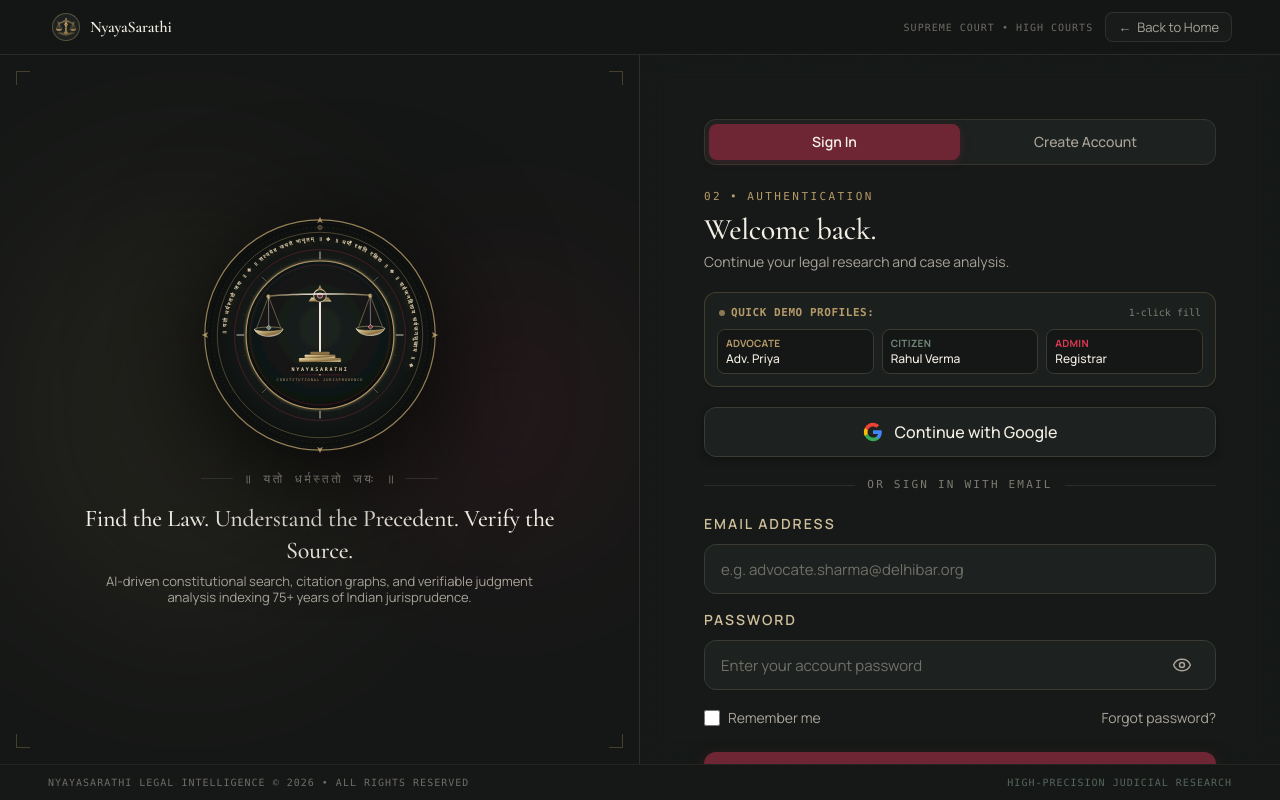
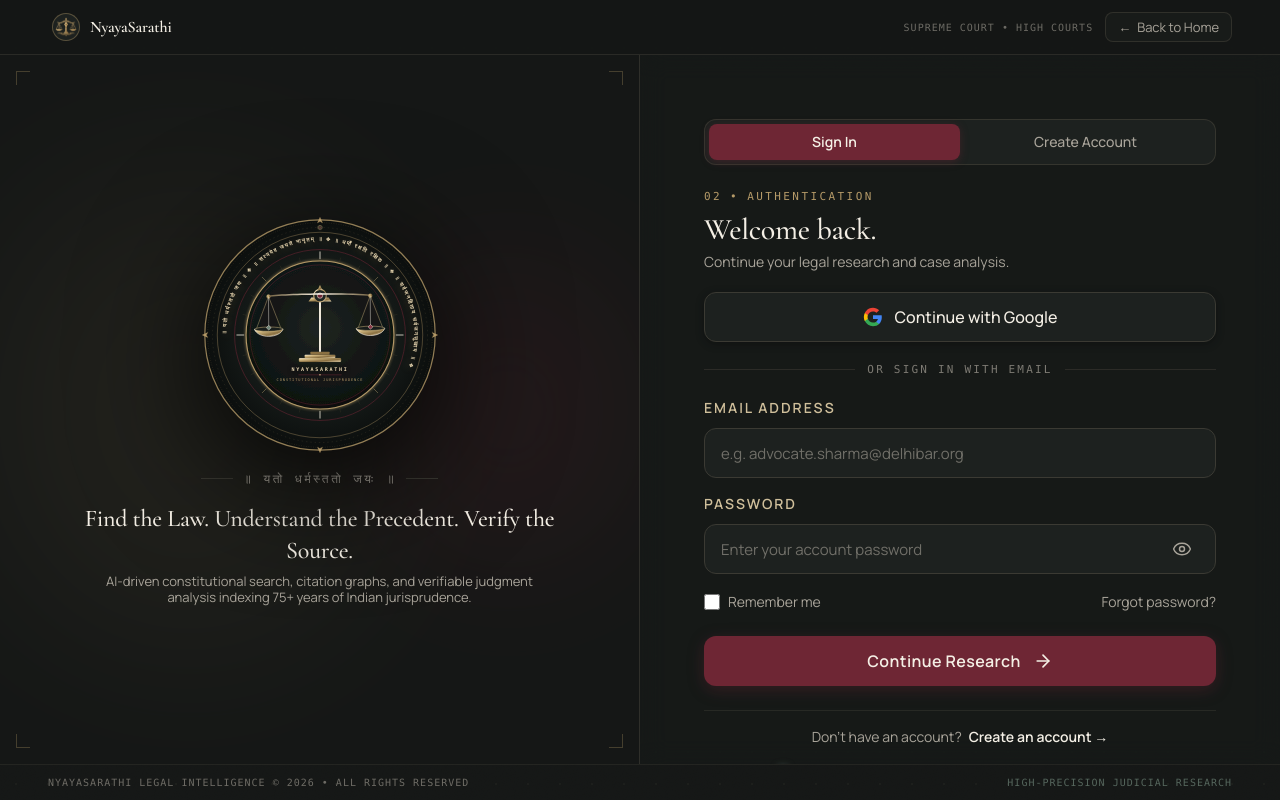
Before and after one commit to Shreedhar-Khorate/NyayaSarathi, a Next.js app in the folder nyayasarathi-app/: page /login in a window 1280 px wide. Built offline with nearby package versions, Linux system fonts and the light colour scheme; no server answers.

Commit message:
feat(auth): remove quick demo profiles bar from sign-in page

```diff
--- a/nyayasarathi-app/src/components/auth/LoginForm.tsx
+++ b/nyayasarathi-app/src/components/auth/LoginForm.tsx
@@ -119,78 +119,6 @@ export function LoginForm() {
         </p>
       </motion.div>
 
-      {/* Quick Demo Access Bar */}
-      <div className="mb-4 sm:mb-5 p-2.5 sm:p-3 rounded-xl bg-[#1D211F]/90 border border-[#B59A68]/25 shadow-sm">
-        <div className="flex items-center justify-between mb-2 px-0.5">
-          <span className="font-mono text-[10px] sm:text-[11px] uppercase tracking-wider text-[#B59A68] font-semibold flex items-center gap-1.5">
-            <span className="w-1.5 h-1.5 rounded-full bg-[#B59A68] animate-pulse" />
-            Quick Demo Profiles:
-          </span>
-          <span className="text-[10px] text-[#A9A49A]/70 font-mono">1-click fill</span>
-        </div>
-        <div className="grid grid-cols-3 gap-1.5 sm:gap-2">
-          <button
-            type="button"
-            onClick={() => {
-              setEmail('test_roles_advocate@nyayasarathi.in');
-              setPassword('Advocate@12345');
-              setErrors({});
-            }}
-            className="px-2 py-1.5 rounded-lg bg-[#151716] border border-[#3B3A33] hover:border-[#B59A68] text-left transition-all hover:bg-[#252A27] group cursor-pointer"
-            title="Adv. Priya Sharma (Advocate Role)"
-          >
-            <div className="flex items-center gap-1">
-              <span className="text-[#B59A68] font-bold text-[9px] sm:text-[10px] tracking-wide block uppercase">
-                ADVOCATE
-              </span>
-            </div>
-            <span className="truncate block text-[#F4EFE5] text-[11px] sm:text-xs font-medium group-hover:text-[#B59A68]">
-              Adv. Priya
-            </span>
-          </button>
-
-          <button
-            type="button"
-            onClick={() => {
-              setEmail('test_roles_user@nyayasarathi.in');
-              setPassword('User@12345');
-              setErrors({});
-            }}
-            className="px-2 py-1.5 rounded-lg bg-[#151716] border border-[#3B3A33] hover:border-[#71877A] text-left transition-all hover:bg-[#252A27] group cursor-pointer"
-            title="Rahul Verma (Citizen Litigant)"
-          >
-            <div className="flex items-center gap-1">
-              <span className="text-[#71877A] font-bold text-[9px] sm:text-[10px] tracking-wide block uppercase">
-                CITIZEN
-              </span>
-            </div>
-            <span className="truncate block text-[#F4EFE5] text-[11px] sm:text-xs font-medium group-hover:text-[#71877A]">
-              Rahul Verma
-            </span>
-          </button>
-
-          <button
-            type="button"
-            onClick={() => {
-              setEmail('test_roles_admin@nyayasarathi.in');
-              setPassword('Admin@12345');
-              setErrors({});
-            }}
-            className="px-2 py-1.5 rounded-lg bg-[#151716] border border-[#3B3A33] hover:border-[#8A3545] text-left transition-all hover:bg-[#252A27] group cursor-pointer"
-            title="Registrar General (Administrator)"
-          >
-            <div className="flex items-center gap-1">
-              <span className="text-[#DC3854] font-bold text-[9px] sm:text-[10px] tracking-wide block uppercase">
-                ADMIN
-              </span>
-            </div>
-            <span className="truncate block text-[#F4EFE5] text-[11px] sm:text-xs font-medium group-hover:text-[#DC3854]">
-              Registrar
-            </span>
-          </button>
-        </div>
-      </div>
-
       {/* General Error Banner */}
       {errors.general && (
         <motion.div
```
